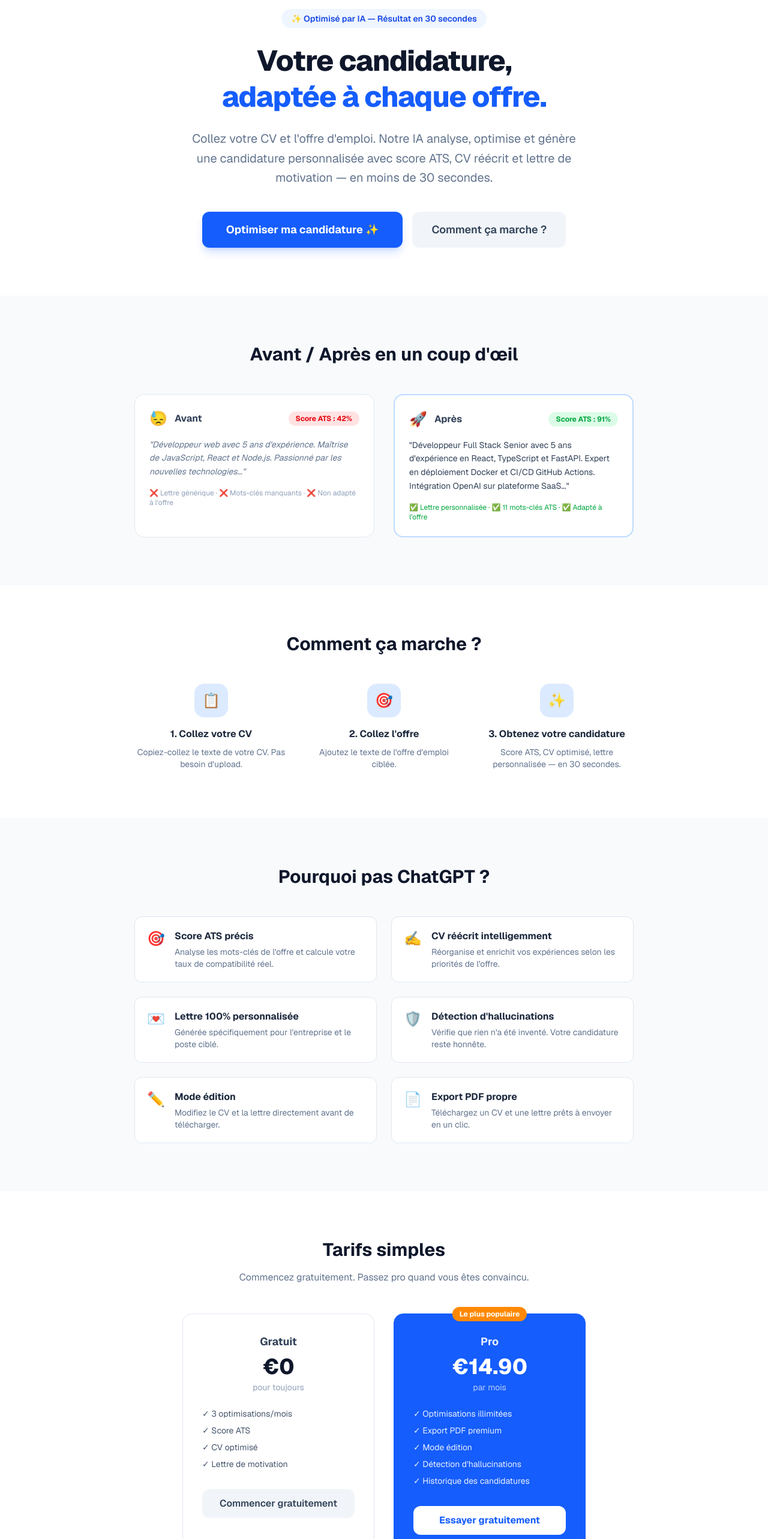
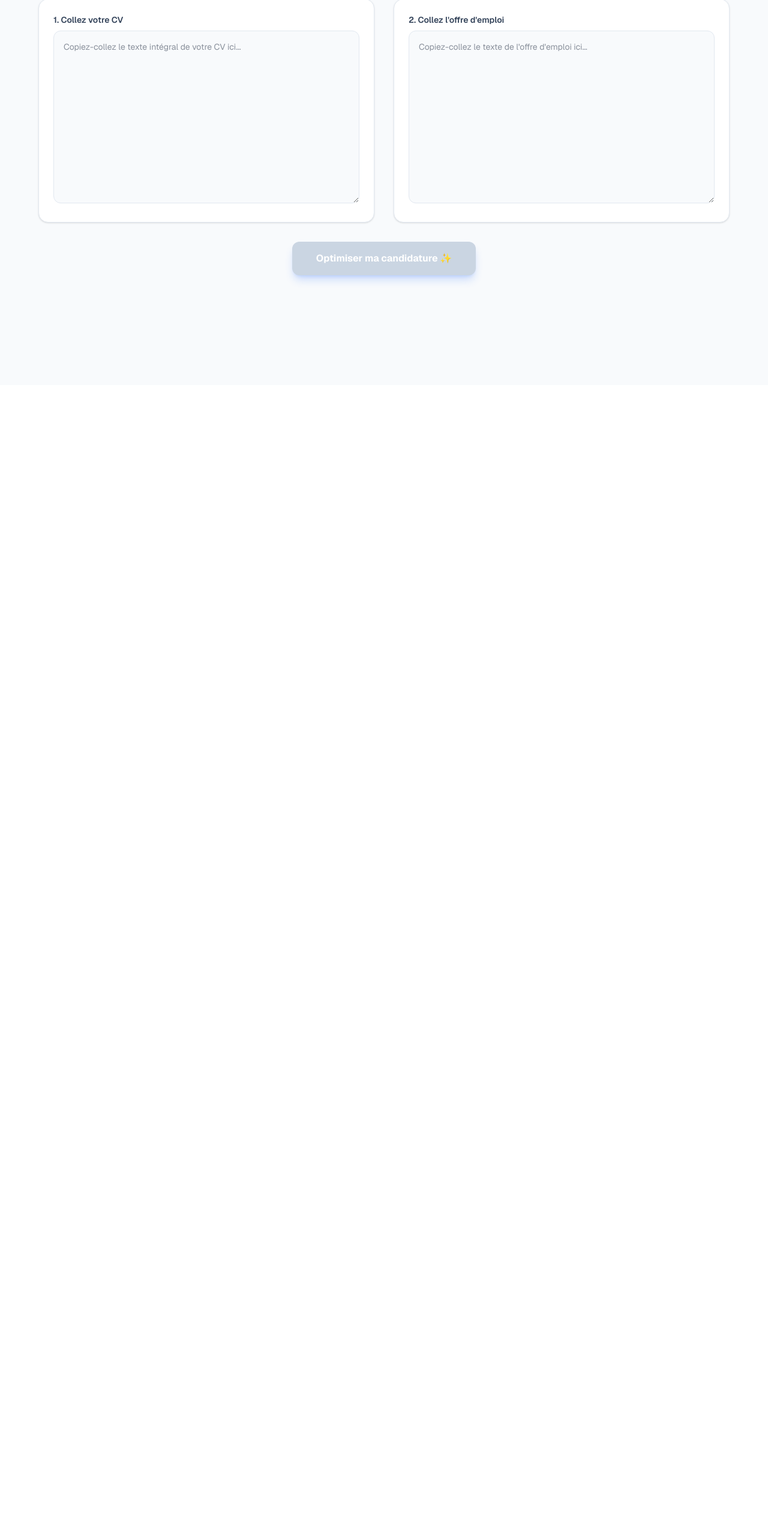
Before and after one commit to MousJB/job-coach-frontend, a Next.js app: page /app in a window 1280 px wide. Shown: the part 158-2724 px from the top of the page at 60% size. After the commit the page ends 800 px from the top, so only its background shows below. Built offline with nearby package versions, Linux system fonts and the light colour scheme.

Commit message:
Add /app route avec interface optimisation

```diff
--- a/app/app/page.tsx
+++ b/app/app/page.tsx
@@ -1,210 +1,227 @@
 "use client";
 
-import { useRouter } from "next/navigation";
+import { useState } from "react";
 
-export default function Landing() {
-  const router = useRouter();
+export default function Home() {
+  const [cvText, setCvText] = useState("");
+  const [jobText, setJobText] = useState("");
+  const [loading, setLoading] = useState(false);
+  const [result, setResult] = useState<any>(null);
+  const [error, setError] = useState("");
+  const [copied, setCopied] = useState("");
+
+  const handleOptimize = async () => {
+    setLoading(true);
+    setError("");
+    setResult(null);
+
+    try {
+      const response = await fetch("https://job-coach-ai-ncv3.onrender.com/optimize", {
+        method: "POST",
+        headers: { "Content-Type": "application/json" },
+        body: JSON.stringify({ cv_text: cvText, job_text: jobText }),
+      });
+
+      if (!response.ok) throw new Error("Erreur lors de l'optimisation");
+
+      const data = await response.json();
+      setResult(data);
+      localStorage.setItem("cv_result", JSON.stringify(data.cv_rewritten));
+      localStorage.setItem("letter_result", JSON.stringify(data.letter));
+    } catch (err: any) {
+      setError(err.message);
+    } finally {
+      setLoading(false);
+    }
+  };
+
+  const handleCopy = (text: string, type: string) => {
+    navigator.clipboard.writeText(text);
+    setCopied(type);
+    setTimeout(() => setCopied(""), 2000);
+  };
 
   return (
-    <main className="min-h-screen bg-white font-sans">
+    <main className="min-h-screen bg-slate-50 p-8 font-sans">
+      <div className="max-w-6xl mx-auto">
 
-      {/* NAV */}
-      <nav className="flex justify-between items-center px-8 py-5 border-b border-slate-100">
-        <div className="text-xl font-extrabold text-slate-900">
-          Job Coach <span className="text-blue-600">AI</span>
+        {/* Header */}
+        <header className="mb-12 text-center">
+          <h1 className="text-4xl font-extrabold text-slate-900 tracking-tight">
+            Job Coach <span className="text-blue-600">AI</span> 🚀
+          </h1>
+          <p className="text-slate-500 mt-2 text-lg">
+            Adaptez votre candidature en moins de 30 secondes.
+          </p>
+        </header>
+
+        {/* Formulaire */}
+        {!result && (
+          <div className="grid md:grid-cols-2 gap-8">
+            <div className="bg-white p-6 rounded-2xl shadow-sm border border-slate-200">
+              <label className="block text-sm font-semibold text-slate-700 mb-2">
+                1. Collez votre CV
+              </label>
+              <textarea
+                className="w-full h-72 p-4 border border-slate-200 rounded-xl focus:ring-2 focus:ring-blue-500 focus:border-transparent outline-none text-sm text-slate-800 bg-slate-50"
+                value={cvText}
+                onChange={(e) => setCvText(e.target.value)}
+                placeholder="Copiez-collez le texte intégral de votre CV ici..."
+              />
             </div>
+            <div className="bg-white p-6 rounded-2xl shadow-sm border border-slate-200">
+              <label className="block text-sm font-semibold text-slate-700 mb-2">
+                2. Collez l'offre d'emploi
+              </label>
+              <textarea
+                className="w-full h-72 p-4 border border-slate-200 rounded-xl focus:ring-2 focus:ring-blue-500 focus:border-transparent outline-none text-sm text-slate-800 bg-slate-50"
+                value={jobText}
+                onChange={(e) => setJobText(e.target.value)}
+                placeholder="Copiez-collez le texte de l'offre d'emploi ici..."
+              />
+            </div>
+            <div className="md:col-span-2 text-center">
               <button
-          onClick={() => router.push("/app")}
-          className="bg-blue-600 text-white font-semibold py-2 px-6 rounded-lg hover:bg-blue-700 transition-colors text-sm"
+                onClick={handleOptimize}
+                disabled={loading || !cvText || !jobText}
+                className="bg-blue-600 text-white font-bold py-4 px-10 rounded-xl hover:bg-blue-700 disabled:bg-slate-300 disabled:cursor-not-allowed transition-all shadow-lg shadow-blue-600/20"
               >
-          Essayer gratuitement
+                {loading ? (
+                  <span className="flex items-center gap-2 justify-center">
+                    <svg className="animate-spin h-5 w-5 text-white" xmlns="http://www.w3.org/2000/svg" fill="none" viewBox="0 0 24 24">
+                      <circle className="opacity-25" cx="12" cy="12" r="10" stroke="currentColor" strokeWidth="4"></circle>
+                      <path className="opacity-75" fill="currentColor" d="M4 12a8 8 0 018-8V0C5.373 0 0 5.373 0 12h4zm2 5.291A7.962 7.962 0 014 12H0c0 3.042 1.135 5.824 3 7.938l3-2.647z"></path>
+                    </svg>
+                    Optimisation en cours...
+                  </span>
+                ) : (
+                  "Optimiser ma candidature ✨"
+                )}
               </button>
-      </nav>
+              {error && <p className="text-red-500 mt-4 font-medium">{error}</p>}
+            </div>
+          </div>
+        )}
 
-      {/* HERO */}
-      <section className="max-w-4xl mx-auto px-8 pt-24 pb-20 text-center">
-        <div className="inline-block bg-blue-50 text-blue-700 text-sm font-semibold px-4 py-1.5 rounded-full mb-6">
-          ✨ Optimisé par IA — Résultat en 30 secondes
+        {/* Résultats */}
+        {result && (
+          <div className="space-y-8">
+
+            <div className="text-right">
+              <button
+                onClick={() => setResult(null)}
+                className="text-slate-500 hover:text-slate-800 font-medium text-sm transition-colors"
+              >
+                ← Faire une nouvelle optimisation
+              </button>
             </div>
-        <h1 className="text-5xl font-extrabold text-slate-900 leading-tight tracking-tight mb-6">
-          Votre candidature,<br />
-          <span className="text-blue-600">adaptée à chaque offre.</span>
-        </h1>
-        <p className="text-xl text-slate-500 leading-relaxed mb-10 max-w-2xl mx-auto">
-          Collez votre CV et l'offre d'emploi. Notre IA analyse, optimise et génère
-          une candidature personnalisée avec score ATS, CV réécrit et lettre de motivation — en moins de 30 secondes.
+
+            {/* Score */}
+            <div className="bg-white p-8 rounded-2xl shadow-sm border border-slate-200 flex flex-col md:flex-row justify-between items-center gap-6">
+              <div className="text-center md:text-left">
+                <h2 className="text-2xl font-bold text-slate-800">Rapport d'optimisation</h2>
+                <p className={`mt-2 font-medium ${result.quality.approved ? "text-green-600" : "text-orange-600"}`}>
+                  {result.summary_for_user}
                 </p>
-        <div className="flex gap-4 justify-center flex-wrap">
+              </div>
+              <div className="text-center">
+                <p className="text-sm text-slate-400 font-medium uppercase tracking-wide">Score ATS</p>
+                <p className="text-5xl font-extrabold text-green-600">{result.score_before}%</p>
+                <p className="text-xs text-slate-400 mt-1">{result.matched_skills.length} compétence{result.matched_skills.length > 1 ? "s" : ""} matchée{result.matched_skills.length > 1 ? "s" : ""}</p>
+                <p className={`text-sm font-semibold mt-2 ${result.score_before >= 70 ? "text-green-600" : result.score_before >= 50 ? "text-orange-500" : "text-red-500"}`}>
+                {result.score_before >= 70 ? "✅ Bon match" : result.score_before >= 50 ? "⚠️ Match partiel" : "❌ Offre peu adaptée à votre profil"}
+                </p>
+
+
+                <p className="text-xs text-slate-400 mt-1">{result.matched_skills.length} compétence{result.matched_skills.length > 1 ? "s" : ""} matchée{result.matched_skills.length > 1 ? "s" : ""}</p>
+              </div>
+            </div>
+
+            {/* CV & Lettre */}
+            <div className="grid md:grid-cols-2 gap-8">
+
+              {/* CV Optimisé */}
+              <div className="bg-white p-6 rounded-2xl shadow-sm border border-slate-200">
+                <div className="flex justify-between items-center mb-4">
+                  <h3 className="font-bold text-lg text-slate-800">CV Optimisé</h3>
+                  <div className="flex gap-2">
                     <button
-              onClick={() => router.push("/app")}
-              className="bg-blue-600 text-white font-bold py-4 px-10 rounded-xl hover:bg-blue-700 transition-all shadow-lg shadow-blue-600/20 text-lg"
+                      onClick={() => handleCopy(result.cv_rewritten.summary + "\n\n" + result.cv_rewritten.skills.join(", "), "cv")}
+                      className="text-xs bg-slate-100 hover:bg-slate-200 text-slate-700 font-semibold py-2 px-3 rounded-lg transition-colors"
                     >
-              Optimiser ma candidature ✨
+                      {copied === "cv" ? "✓ Copié !" : "Copier"}
                     </button>
-
-            <a
-              href="#how-it-works"
-              className="bg-slate-100 text-slate-700 font-semibold py-4 px-8 rounded-xl hover:bg-slate-200 transition-colors text-lg"
+                    <button
+                      onClick={() => window.open("/cv", "_blank")}
+                      className="text-xs bg-blue-600 hover:bg-blue-700 text-white font-semibold py-2 px-3 rounded-lg transition-colors"
                     >
-              Comment ça marche ?
-            </a>
+                      Télécharger PDF
+                    </button>
                   </div>
-      </section>
-
-      {/* BEFORE / AFTER */}
-      <section className="bg-slate-50 py-20">
-        <div className="max-w-4xl mx-auto px-8">
-          <h2 className="text-3xl font-bold text-slate-900 text-center mb-12">
-            Avant / Après en un coup d'œil
-          </h2>
-          <div className="grid md:grid-cols-2 gap-8">
-            <div className="bg-white rounded-2xl p-6 border border-slate-200">
-              <div className="flex items-center gap-3 mb-4">
-                <span className="text-2xl">😓</span>
-                <span className="font-bold text-slate-700">Avant</span>
-                <span className="ml-auto bg-red-100 text-red-600 text-xs font-bold px-3 py-1 rounded-full">Score ATS : 42%</span>
                 </div>
-              <p className="text-sm text-slate-500 italic leading-relaxed">
-                "Développeur web avec 5 ans d'expérience. Maîtrise de JavaScript, React et Node.js. Passionné par les nouvelles technologies..."
+                <div className="bg-slate-50 p-4 rounded-xl text-sm text-slate-700 space-y-4 h-96 overflow-y-auto">
+                  <p className="font-medium text-slate-900 border-l-4 border-blue-500 pl-3 italic">
+                    {result.cv_rewritten.summary}
                   </p>
-              <div className="mt-4 text-xs text-slate-400">❌ Lettre générique · ❌ Mots-clés manquants · ❌ Non adapté à l'offre</div>
-            </div>
-            <div className="bg-white rounded-2xl p-6 border-2 border-blue-200">
-              <div className="flex items-center gap-3 mb-4">
-                <span className="text-2xl">🚀</span>
-                <span className="font-bold text-slate-700">Après</span>
-                <span className="ml-auto bg-green-100 text-green-600 text-xs font-bold px-3 py-1 rounded-full">Score ATS : 91%</span>
-              </div>
-              <p className="text-sm text-slate-700 leading-relaxed">
-                "Développeur Full Stack Senior avec 5 ans d'expérience en React, TypeScript et FastAPI. Expert en déploiement Docker et CI/CD GitHub Actions. Intégration OpenAI sur plateforme SaaS..."
-              </p>
-              <div className="mt-4 text-xs text-green-600">✅ Lettre personnalisée · ✅ 11 mots-clés ATS · ✅ Adapté à l'offre</div>
+                  <div>
+                    <p className="font-semibold text-slate-800 mb-2">Compétences clés :</p>
+                    <div className="flex flex-wrap gap-2">
+                      {result.cv_rewritten.skills.map((skill: string, i: number) => (
+                        <span key={i} className="bg-blue-100 text-blue-800 text-xs font-medium px-2.5 py-1 rounded-full">
+                          {skill}
+                        </span>
+                      ))}
                     </div>
                   </div>
                 </div>
-      </section>
+              </div>
 
-      {/* HOW IT WORKS */}
-      <section id="how-it-works" className="py-20 max-w-4xl mx-auto px-8">
-        <h2 className="text-3xl font-bold text-slate-900 text-center mb-12">
-          Comment ça marche ?
-        </h2>
-        <div className="grid md:grid-cols-3 gap-8">
-          <div className="text-center">
-            <div className="w-14 h-14 bg-blue-100 rounded-2xl flex items-center justify-center mx-auto mb-4 text-2xl">
-              📋
-            </div>
-            <h3 className="font-bold text-slate-800 mb-2">1. Collez votre CV</h3>
-            <p className="text-sm text-slate-500">Copiez-collez le texte de votre CV. Pas besoin d'upload.</p>
-          </div>
-          <div className="text-center">
-            <div className="w-14 h-14 bg-blue-100 rounded-2xl flex items-center justify-center mx-auto mb-4 text-2xl">
-              🎯
-            </div>
-            <h3 className="font-bold text-slate-800 mb-2">2. Collez l'offre</h3>
-            <p className="text-sm text-slate-500">Ajoutez le texte de l'offre d'emploi ciblée.</p>
-          </div>
-          <div className="text-center">
-            <div className="w-14 h-14 bg-blue-100 rounded-2xl flex items-center justify-center mx-auto mb-4 text-2xl">
-              ✨
-            </div>
-            <h3 className="font-bold text-slate-800 mb-2">3. Obtenez votre candidature</h3>
-            <p className="text-sm text-slate-500">Score ATS, CV optimisé, lettre personnalisée — en 30 secondes.</p>
-          </div>
-        </div>
-      </section>
-
-      {/* FEATURES */}
-      <section className="bg-slate-50 py-20">
-        <div className="max-w-4xl mx-auto px-8">
-          <h2 className="text-3xl font-bold text-slate-900 text-center mb-12">
-            Pourquoi pas ChatGPT ?
-          </h2>
-          <div className="grid md:grid-cols-2 gap-6">
-            {[
-              { icon: "🎯", title: "Score ATS précis", desc: "Analyse les mots-clés de l'offre et calcule votre taux de compatibilité réel." },
-              { icon: "✍️", title: "CV réécrit intelligemment", desc: "Réorganise et enrichit vos expériences selon les priorités de l'offre." },
-              { icon: "💌", title: "Lettre 100% personnalisée", desc: "Générée spécifiquement pour l'entreprise et le poste ciblé." },
-              { icon: "🛡️", title: "Détection d'hallucinations", desc: "Vérifie que rien n'a été inventé. Votre candidature reste honnête." },
-              { icon: "✏️", title: "Mode édition", desc: "Modifiez le CV et la lettre directement avant de télécharger." },
-              { icon: "📄", title: "Export PDF propre", desc: "Téléchargez un CV et une lettre prêts à envoyer en un clic." },
-            ].map((f, i) => (
-              <div key={i} className="bg-white rounded-xl p-5 border border-slate-200 flex gap-4">
-                <span className="text-2xl flex-shrink-0">{f.icon}</span>
-                <div>
-                  <h3 className="font-bold text-slate-800 mb-1">{f.title}</h3>
-                  <p className="text-sm text-slate-500">{f.desc}</p>
-                </div>
-              </div>
-            ))}
-          </div>
-        </div>
-      </section>
-
-      {/* PRICING */}
-      <section className="py-20 max-w-4xl mx-auto px-8 text-center">
-        <h2 className="text-3xl font-bold text-slate-900 mb-4">Tarifs simples</h2>
-        <p className="text-slate-500 mb-12">Commencez gratuitement. Passez pro quand vous êtes convaincu.</p>
-        <div className="grid md:grid-cols-2 gap-8 max-w-2xl mx-auto">
-          <div className="bg-white rounded-2xl p-8 border border-slate-200">
-            <div className="text-lg font-bold text-slate-700 mb-2">Gratuit</div>
-            <div className="text-4xl font-extrabold text-slate-900 mb-1">€0</div>
-            <div className="text-slate-400 text-sm mb-6">pour toujours</div>
-            <ul className="text-sm text-slate-600 space-y-2 text-left mb-8">
-              <li>✓ 3 optimisations/mois</li>
-              <li>✓ Score ATS</li>
-              <li>✓ CV optimisé</li>
-              <li>✓ Lettre de motivation</li>
-            </ul>
+              {/* Lettre */}
+              <div className="bg-white p-6 rounded-2xl shadow-sm border border-slate-200">
+                <div className="flex justify-between items-center mb-4">
+                  <h3 className="font-bold text-lg text-slate-800">Lettre de Motivation</h3>
+                  <div className="flex gap-2">
                     <button
-              onClick={() => router.push("/app")}
-              className="w-full bg-slate-100 text-slate-700 font-semibold py-3 rounded-xl hover:bg-slate-200 transition-colors"
+                      onClick={() => handleCopy(result.letter.body, "letter")}
+                      className="text-xs bg-slate-100 hover:bg-slate-200 text-slate-700 font-semibold py-2 px-3 rounded-lg transition-colors"
                     >
-              Commencer gratuitement
+                      {copied === "letter" ? "✓ Copié !" : "Copier"}
                     </button>
-          </div>
-          <div className="bg-blue-600 rounded-2xl p-8 border border-blue-600 text-white relative">
-            <div className="absolute -top-3 left-1/2 -translate-x-1/2 bg-orange-400 text-white text-xs font-bold px-3 py-1 rounded-full">
-              Le plus populaire
-            </div>
-            <div className="text-lg font-bold mb-2 opacity-90">Pro</div>
-            <div className="text-4xl font-extrabold mb-1">€14.90</div>
-            <div className="opacity-70 text-sm mb-6">par mois</div>
-            <ul className="text-sm space-y-2 text-left mb-8 opacity-90">
-              <li>✓ Optimisations illimitées</li>
-              <li>✓ Export PDF premium</li>
-              <li>✓ Mode édition</li>
-              <li>✓ Détection d'hallucinations</li>
-              <li>✓ Historique des candidatures</li>
-            </ul>
                     <button
-              onClick={() => router.push("/app")}
-              className="w-full bg-white text-blue-600 font-bold py-3 rounded-xl hover:bg-blue-50 transition-colors"
+                      onClick={() => window.open("/letter", "_blank")}
+                      className="text-xs bg-blue-600 hover:bg-blue-700 text-white font-semibold py-2 px-3 rounded-lg transition-colors"
                     >
-              Essayer gratuitement
+                      Télécharger PDF
                     </button>
                   </div>
                 </div>
-      </section>
+                <div className="bg-slate-50 p-4 rounded-xl text-sm text-slate-700 whitespace-pre-wrap h-96 overflow-y-auto font-serif leading-relaxed">
+                  {result.letter.body}
+                </div>
+              </div>
+            </div>
 
-      {/* CTA FINAL */}
-      <section className="bg-blue-600 py-20 text-center text-white">
-        <h2 className="text-3xl font-bold mb-4">Prêt à décrocher plus d'entretiens ?</h2>
-        <p className="text-blue-100 mb-8 text-lg">Rejoignez les candidats qui optimisent leur candidature en 30 secondes.</p>
-        <button
-          onClick={() => router.push("/app")}
-          className="bg-white text-blue-600 font-bold py-4 px-10 rounded-xl hover:bg-blue-50 transition-colors text-lg shadow-lg"
-        >
-          Optimiser ma candidature gratuitement ✨
-        </button>
-      </section>
+            {/* Alerte Qualité */}
+            {!result.quality.approved && (
+              <div className="bg-orange-50 border-l-4 border-orange-400 p-6 rounded-r-xl">
+                <div className="flex items-center gap-3 mb-3">
+                  <span className="text-2xl">⚠️</span>
+                  <h3 className="font-bold text-orange-800 text-lg">Points à vérifier</h3>
+                </div>
+                <p className="text-orange-700 text-sm mb-4">
+                  L'IA a repéré ces éléments. Vérifiez qu'ils correspondent bien à votre réalité professionnelle :
+                </p>
+                <ul className="list-disc list-inside space-y-2 text-orange-700 text-sm font-medium bg-white/50 p-4 rounded-lg">
+                  {result.quality.hallucinations_detected.map((h: string, i: number) => (
+                    <li key={i}>{h}</li>
+                  ))}
+                </ul>
+              </div>
+            )}
 
-      {/* FOOTER */}
-      <footer className="border-t border-slate-100 py-8 text-center text-slate-400 text-sm">
-        <div className="font-bold text-slate-600 mb-1">Job Coach AI</div>
-        Optimisez votre candidature avec l'intelligence artificielle.
-      </footer>
-
+          </div>
+        )}
+      </div>
     </main>
   );
 }
```
Lines whose indentation alone changed are shown as unchanged.
